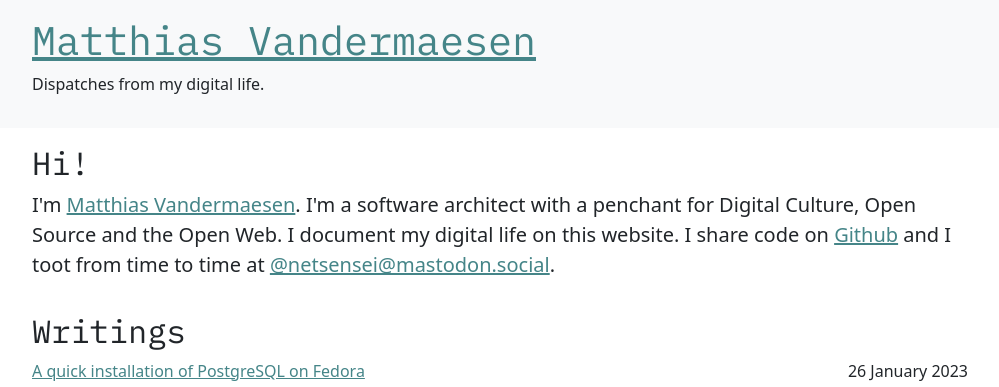
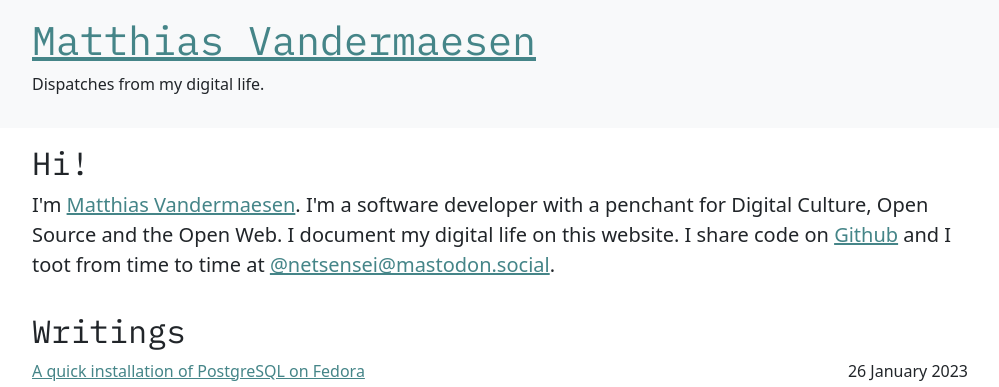
Before and after one commit to netsensei/colada, a Jekyll site: the page built from index.html, in a window 1280 px wide. Shown: the top 387 px of the page, without its empty margins (140-1139 px from the left). Built offline with Jekyll 4.4.1, drawn with Linux system fonts in a browser that asks for light colours; the list of posts is cut into pages by our own code.

Commit message:
Changed: editorial changes to about page and index page

```diff
--- a/about.html
+++ b/about.html
@@ -32,7 +32,7 @@ digital and open culture as well. I also keep a
       <a href="https://www.colada.be" class="u-url">
         <span class="p-name">Matthias Vandermaesen</span>
       </a>:
-      (<a class="u-pronoun" href="https://pronoun.is/he">he/him/his</a>)
+      (he/him/his)
       <span class="p-note">
         Tinkering, toying and geeking out in <span class="p-locality">Bruges</span>.
       </span>
--- a/index.html
+++ b/index.html
@@ -5,11 +5,9 @@ layout: default
 <section class="introduction mb-3">
   <h2>Hi!</h2>
 
-  <p class="lead">I'm <a href="/about.html">Matthias Vandermaesen</a>. I'm a software architect with a penchant
+  <p class="lead">I'm <a href="/about.html">Matthias Vandermaesen</a>. I'm a software developer with a penchant
   for Digital Culture, Open Source and the Open Web. I document my digital life on this website.
-  I share code on <a href="https://github.com/netsensei">Github</a> and I toot from time to time at <a href="https://mastodon.social">@netsensei@mastodon.social</a>.
-
-</p>
+  I share code on <a href="https://github.com/netsensei">Github</a> and I toot from time to time at <a href="https://mastodon.social/@netsensei">@netsensei@mastodon.social</a>.</p>
 </section>
 
 <section class="posts-overview">
@@ -18,7 +16,6 @@ layout: default
 
   <ul class="list-unstyled">
   {% for post in paginator.posts %}
-
     <li class="list-item entry d-md-flex justify-content-md-between mb-2">
         <time class="published order-md-2" datetime="{{ post.date }}">{{ post.date | date_to_long_string }}</time>
         <span class="title d-block order-md-1">
```
Also changed, not shown: other parts of about.html (+1 -1 lines).
